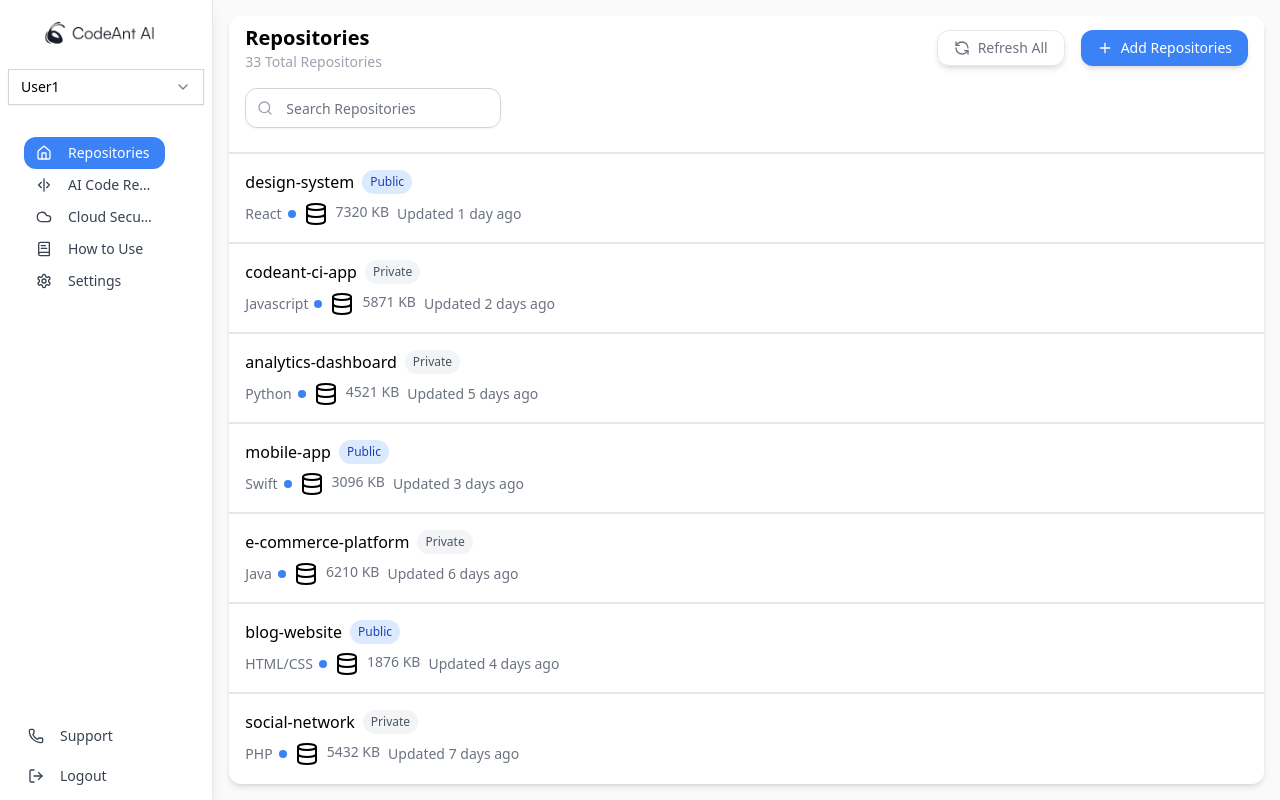
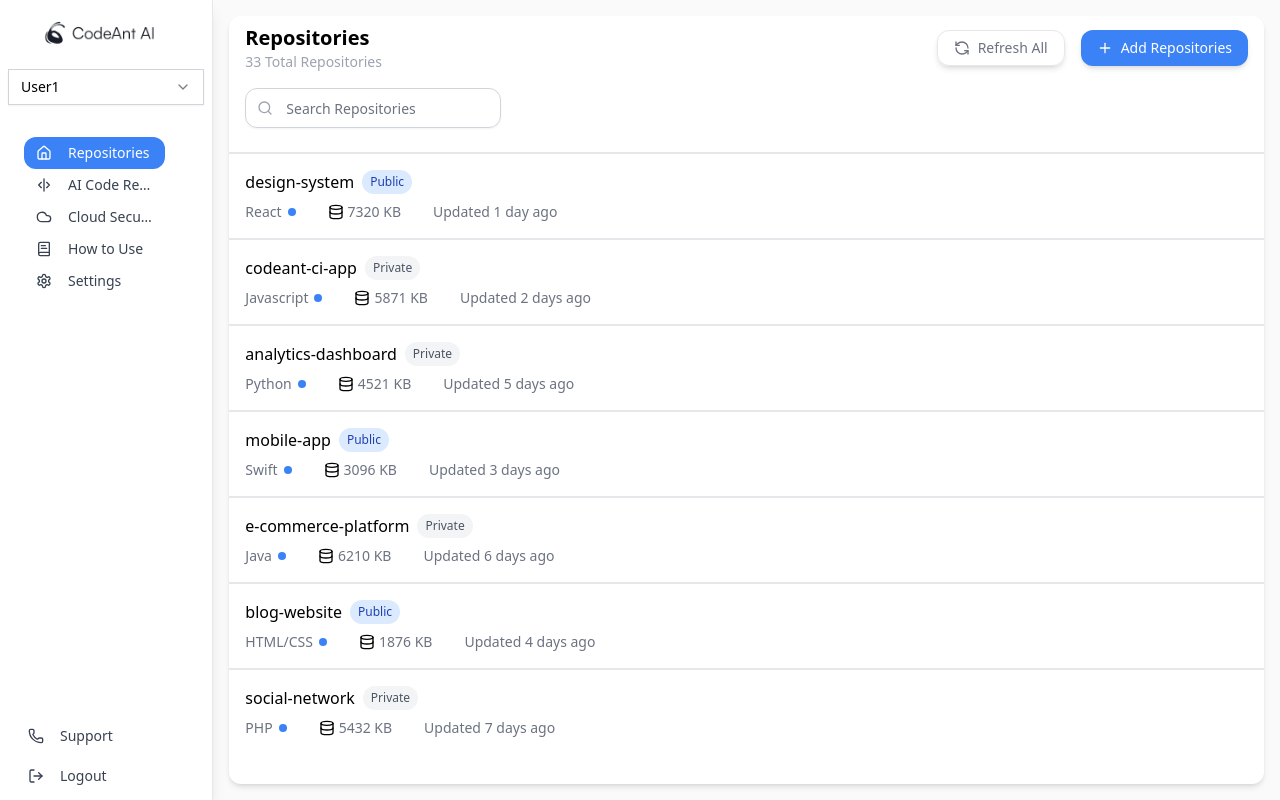
Before and after one commit to Neel-max-cpu/project_assignment, a React (Vite) app: page /dashboard in a window 1280 px wide. Built offline with nearby package versions, Linux system fonts and the light colour scheme.

Commit message:
dashboard done for pc :memo:

```diff
--- a/src/components/DataRepo.jsx
+++ b/src/components/DataRepo.jsx
@@ -34,16 +34,14 @@
                                     {repo.visibility}
                                 </span>
                             </div>
-                            <div className="flex items-center gap-2 text-sm text-gray-500">
+                            <div className="flex items-center gap-8 text-sm text-gray-500">
                                 <span className="flex items-center gap-1.5">
                                     <span>{repo.language}</span>
                                     <div className="bg-blue-500 rounded-full w-2 h-2"></div>
                                 </span>
-                                <span className="">
-                                    <div className="flex gap-2">
-                                    <Database className="text-black"/>
+                                <span className="flex items-center gap-1">
+                                    <Database className="text-black h-4 w-4"/>
                                     {repo.size} KB
-                                    </div>
                                 </span>
                                 <span>Updated {repo.updatedAt}</span>
                             </div>
```
